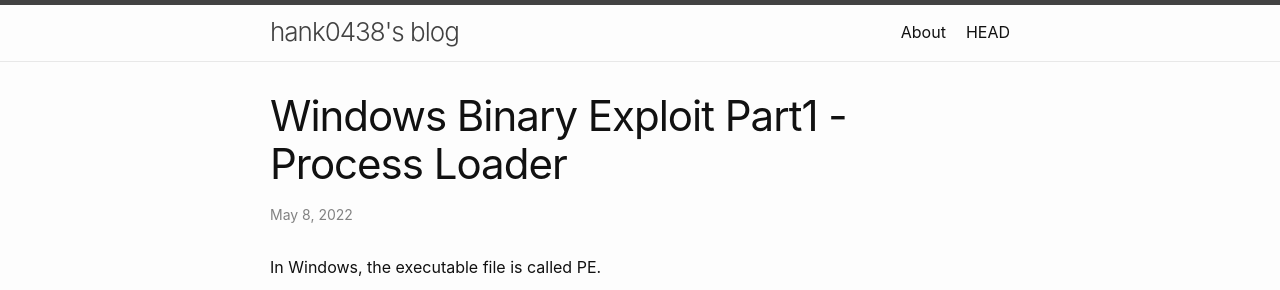
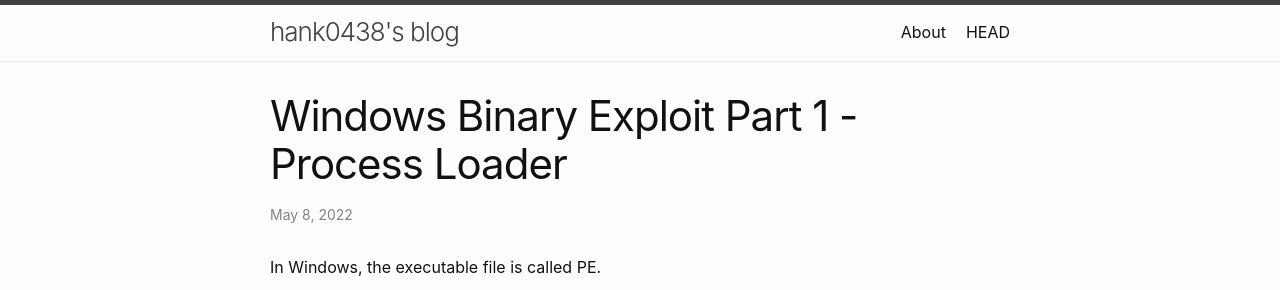
Before and after one commit to Hank0438/hank0438.github.io, a Jekyll site: the page built from _posts/2022-05-08-Windows-Binary-Exploit-Part-1-Process-Loader.md, in a window 1280 px wide. Shown: the top 290 px of the page. Built offline with Jekyll 4.4.1, drawn with Linux system fonts in a browser that asks for light colours.

Commit message:
Update 2022-05-08-Windows-Binary-Exploit-Part-1-Process-Loader.md

```diff
--- a/_posts/2022-05-08-Windows-Binary-Exploit-Part-1-Process-Loader.md
+++ b/_posts/2022-05-08-Windows-Binary-Exploit-Part-1-Process-Loader.md
@@ -1,6 +1,6 @@
 ---
 layout: post
-title: "Windows Binary Exploit Part1 - Process Loader"
+title: "Windows Binary Exploit Part 1 - Process Loader"
 categories: pwn
 tags: pwn, reverse, windows
 ---
```
